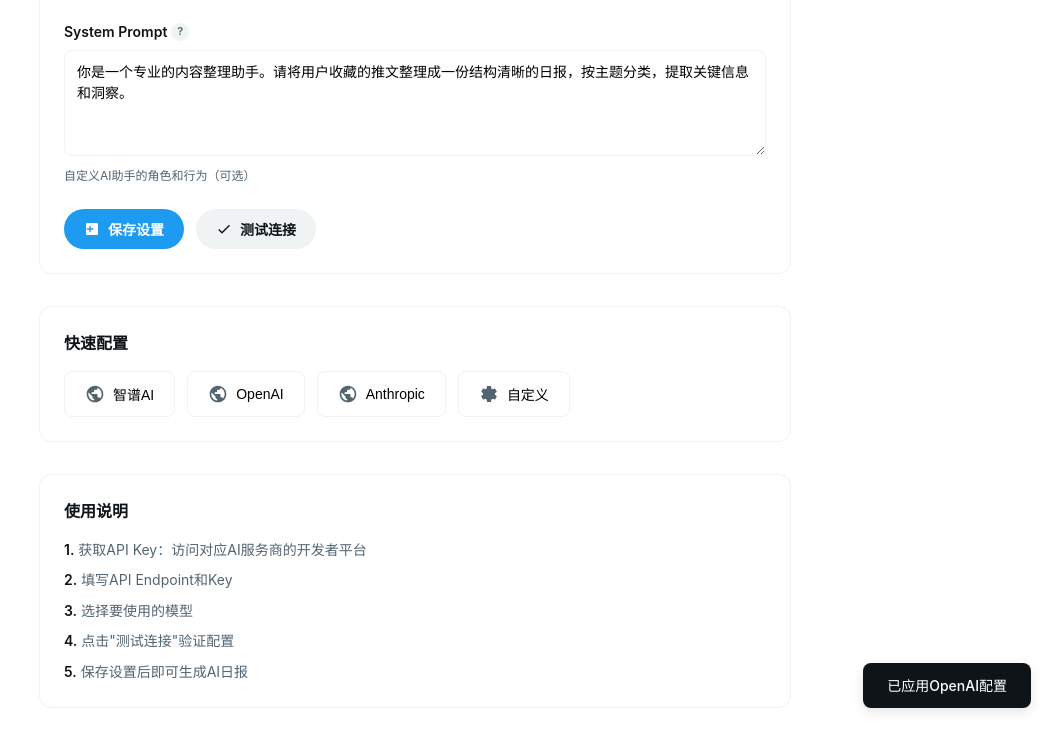
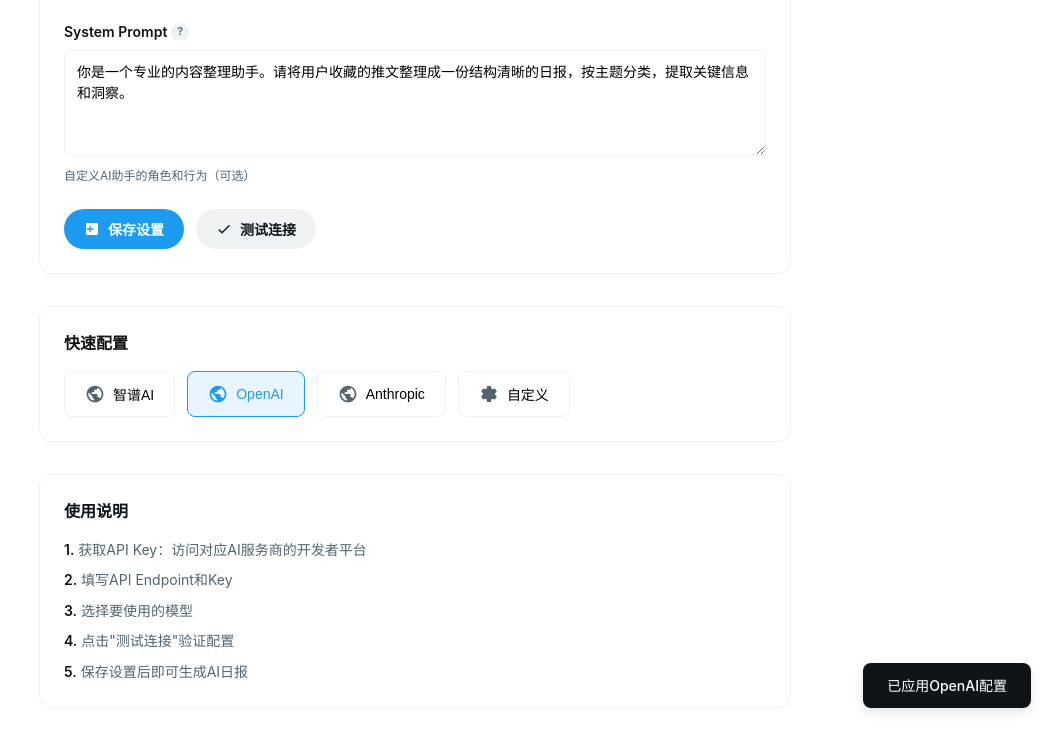
Before and after one commit to Clay408/x-tweet-collector, a browser extension: page src/options/options.html in a window 1280 px wide. Both pictures are taken after a click on the button "OpenAI". Shown: the part 479-1211 px from the top of the page, without its empty margins (225-1280 px from the left). Drawn offline with Linux system fonts and the light colour scheme.

Commit message:
feat: add active state for preset buttons
- Add active class styling with blue border and background
- Highlight selected preset button when clicked
- Improve visual feedback for preset selection

```diff
--- a/src/options/options.css
+++ b/src/options/options.css
@@ -275,6 +275,16 @@ body {
   fill: var(--primary-color);
 }
 
+.preset-btn.active {
+  border-color: var(--primary-color);
+  background: rgba(29, 155, 240, 0.1);
+  color: var(--primary-color);
+}
+
+.preset-btn.active svg {
+  fill: var(--primary-color);
+}
+
 /* Info */
 .info {
   background: var(--card-bg);
--- a/src/options/options.js
+++ b/src/options/options.js
@@ -266,6 +266,12 @@
     const config = presets[preset];
 
     if (config) {
+      // 移除所有按钮的选中状态
+      elements.presetBtns.forEach(b => b.classList.remove('active'));
+
+      // 添加当前按钮的选中状态
+      btn.classList.add('active');
+
       elements.apiEndpoint.value = config.apiEndpoint;
       elements.model.value = config.model;
       elements.systemPrompt.value = config.systemPrompt;
```
